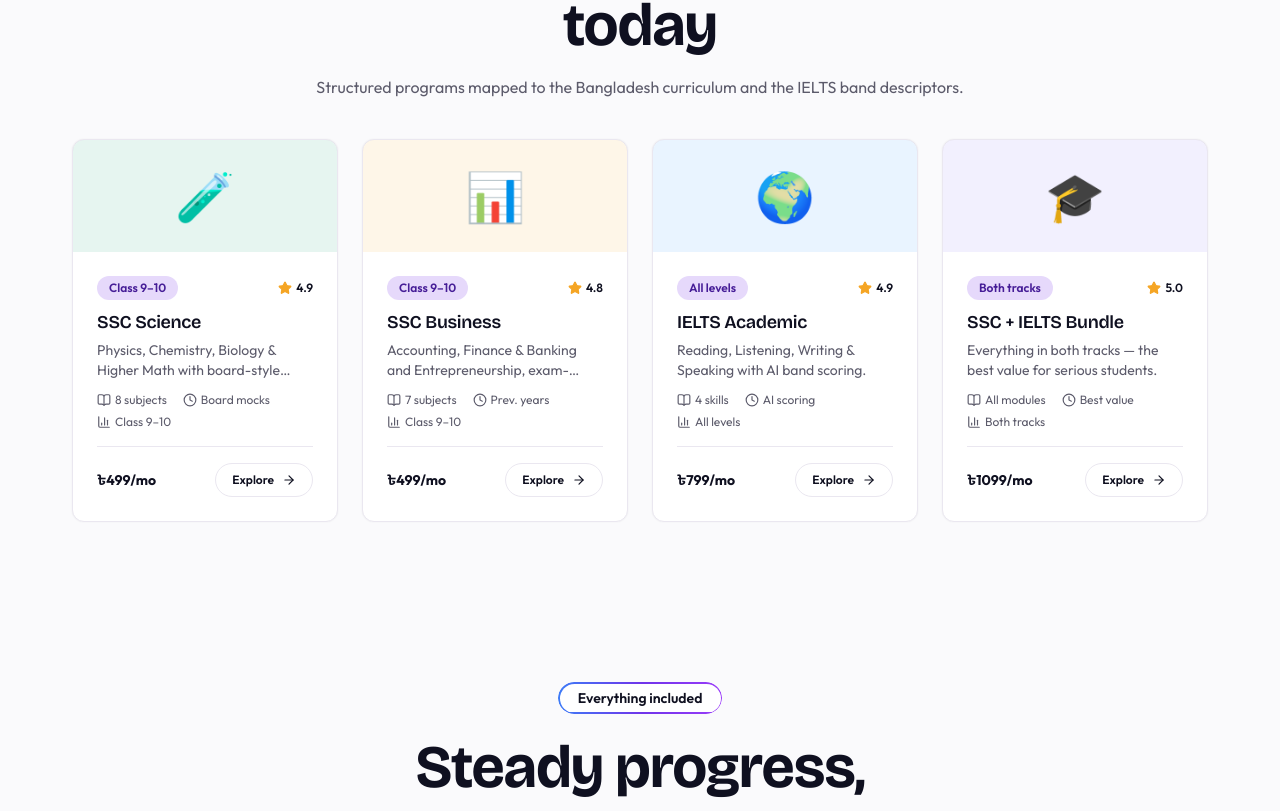
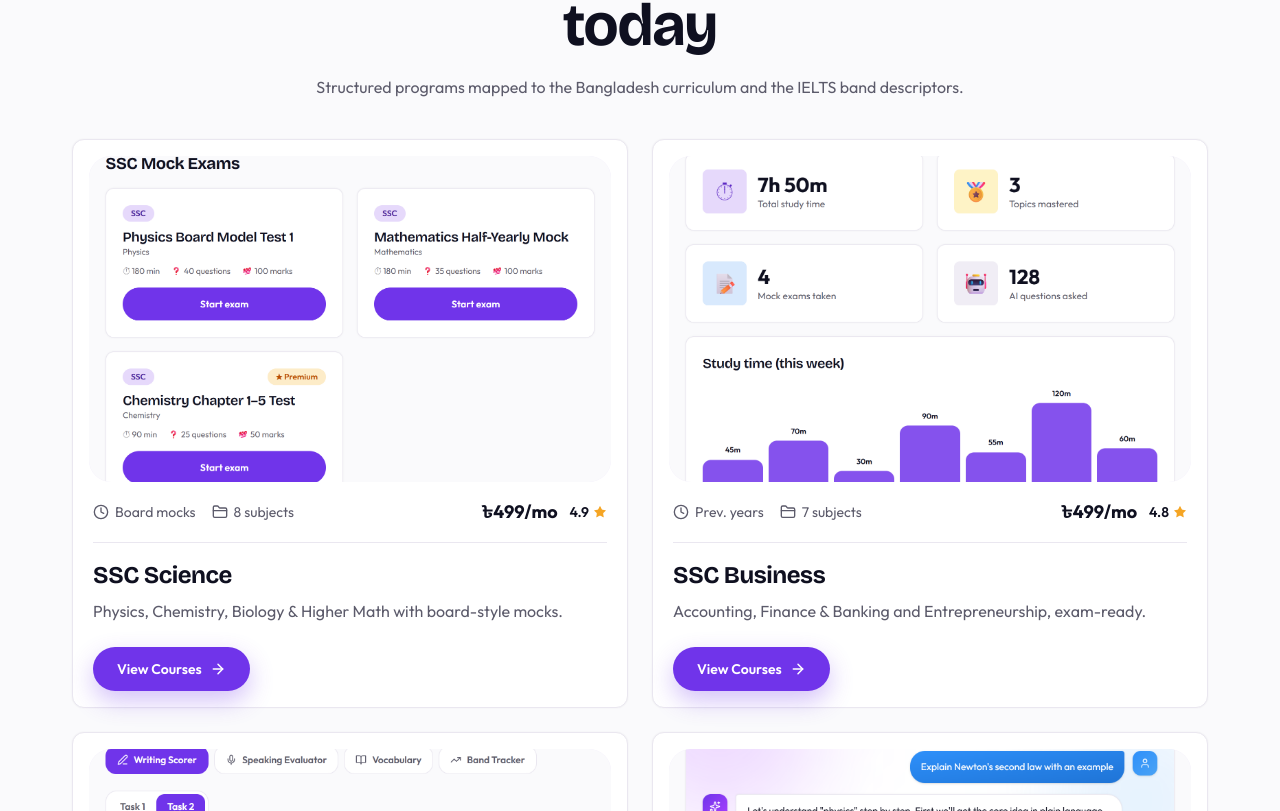
Before and after one commit to ashrafulorangetoolz/AI-Tutor, a Next.js app: page / in a window 1280 px wide. Shown: the part 3049-3860 px from the top of the page. Built offline with nearby package versions, Linux system fonts and the light colour scheme.

Commit message:
Redesign CTA section and Programs cards with modern UI
Co-Authored-By: Claude Opus 4.8 (1M context) <noreply@anthropic.com>

```diff
--- a/app/(public)/page.tsx
+++ b/app/(public)/page.tsx
@@ -106,6 +106,7 @@ const FEATURES = [
 
 const PROGRAMS = [
   {
+    image: "/feature-mock-exams.png",
     emoji: "🧪",
     color: "#0FA06E",
     title: "SSC Science",
@@ -119,6 +120,7 @@ const PROGRAMS = [
     href: "/ssc",
   },
   {
+    image: "/feature-progress.png",
     emoji: "📊",
     color: "#F5A524",
     title: "SSC Business",
@@ -132,6 +134,7 @@ const PROGRAMS = [
     href: "/ssc",
   },
   {
+    image: "/feature-ielts-scorer.png",
     emoji: "🌍",
     color: "#2E90FA",
     title: "IELTS Academic",
@@ -144,6 +147,7 @@ const PROGRAMS = [
     href: "/ielts",
   },
   {
+    image: "/feature-ai-tutor.png",
     emoji: "🎓",
     color: "#7D69EF",
     title: "SSC + IELTS Bundle",
@@ -230,7 +234,7 @@ export default function HomePage() {
           title="Pick your track and start today"
           subtitle="Structured programs mapped to the Bangladesh curriculum and the IELTS band descriptors."
         />
-        <div className="mt-10 grid gap-6 sm:grid-cols-2 lg:grid-cols-4">
+        <div className="mt-10 grid gap-6 md:grid-cols-2">
           {PROGRAMS.map((p) => (
             <ProgramCard key={p.title} {...p} />
           ))}
--- a/components/public/sections.tsx
+++ b/components/public/sections.tsx
@@ -1,6 +1,7 @@
 import Link from "next/link";
 import type { ReactNode } from "react";
-import { Check, ArrowRight, Star, Clock, BookOpen, BarChart3 } from "lucide-react";
+import { Check, ArrowRight, Star, Clock, BookOpen, BarChart3, FolderClosed } from "lucide-react";
+import Image from "next/image";
 import { Card, CardBody, Badge } from "@/components/ui/primitives";
 import { TestimonialShowcase } from "./TestimonialShowcase";
 import { ScrollReveal, Parallax } from "./Reveal";
@@ -154,6 +155,8 @@ export function CTASection({
   primaryLabel = "Get started free",
   secondaryHref,
   secondaryLabel,
+  badge = "Free to start",
+  trust = ["No credit card", "Cancel anytime", "4.9★ average rating"],
 }: {
   title: string;
   subtitle: string;
@@ -161,22 +164,76 @@ export function CTASection({
   primaryLabel?: string;
   secondaryHref?: string;
   secondaryLabel?: string;
+  badge?: string;
+  trust?: string[];
 }) {
   return (
-    <div className="overflow-hidden rounded-3xl bg-brand-500 px-6 py-12 text-center sm:px-12">
-      <h2 className="mx-auto max-w-2xl text-3xl font-bold text-white sm:text-4xl">{title}</h2>
-      <p className="mx-auto mt-3 max-w-xl text-brand-100">{subtitle}</p>
-      <div className="mt-7 flex flex-wrap justify-center gap-3">
-        <Link href={primaryHref} className="btn bg-white text-brand-600 hover:bg-brand-50">
+    <ScrollReveal>
+      <div className="relative isolate overflow-hidden rounded-[2rem] bg-gradient-to-br from-brand-600 via-brand-500 to-brand-700 px-6 py-14 text-center shadow-brand sm:px-12 sm:py-16">
+        {/* soft glow orbs */}
+        <div
+          aria-hidden
+          className="pointer-events-none absolute -left-24 -top-24 h-72 w-72 rounded-full bg-brand-400/40 blur-3xl"
+        />
+        <div
+          aria-hidden
+          className="pointer-events-none absolute -bottom-32 -right-16 h-80 w-80 rounded-full bg-fuchsia-500/30 blur-3xl"
+        />
+        {/* dotted grid overlay */}
+        <div
+          aria-hidden
+          className="pointer-events-none absolute inset-0 opacity-[0.15] [background-image:radial-gradient(circle,white_1px,transparent_1px)] [background-size:22px_22px] [mask-image:radial-gradient(ellipse_at_center,black,transparent_75%)]"
+        />
+        {/* top sheen */}
+        <div
+          aria-hidden
+          className="pointer-events-none absolute inset-x-0 top-0 h-px bg-gradient-to-r from-transparent via-white/60 to-transparent"
+        />
+
+        <div className="relative">
+          <span className="inline-flex items-center gap-1.5 rounded-full border border-white/25 bg-white/10 px-3.5 py-1.5 text-xs font-semibold text-white backdrop-blur">
+            <Star className="h-3.5 w-3.5 fill-current" strokeWidth={0} />
+            {badge}
+          </span>
+
+          <h2 className="mx-auto mt-5 max-w-2xl text-balance text-3xl font-bold tracking-tight text-white sm:text-[2.6rem] sm:leading-[1.1]">
+            {title}
+          </h2>
+          <p className="mx-auto mt-4 max-w-xl text-pretty text-base text-brand-100/90 sm:text-lg">
+            {subtitle}
+          </p>
+
+          <div className="mt-8 flex flex-wrap justify-center gap-3">
+            <Link
+              href={primaryHref}
+              className="group btn bg-white text-brand-600 shadow-lg shadow-brand-900/25 transition-all hover:-translate-y-0.5 hover:bg-brand-50 hover:shadow-xl"
+            >
               {primaryLabel}
+              <ArrowRight className="h-4 w-4 transition-transform group-hover:translate-x-1" />
             </Link>
             {secondaryHref && (
-          <Link href={secondaryHref} className="btn border border-white/40 text-white hover:bg-white/10">
+              <Link
+                href={secondaryHref}
+                className="btn border border-white/30 bg-white/5 text-white backdrop-blur transition-all hover:-translate-y-0.5 hover:border-white/60 hover:bg-white/15"
+              >
                 {secondaryLabel}
               </Link>
             )}
           </div>
+
+          {trust.length > 0 && (
+            <ul className="mt-8 flex flex-wrap items-center justify-center gap-x-5 gap-y-2 text-sm text-brand-100/80">
+              {trust.map((t) => (
+                <li key={t} className="inline-flex items-center gap-1.5">
+                  <Check className="h-4 w-4 text-white" strokeWidth={2.5} />
+                  {t}
+                </li>
+              ))}
+            </ul>
+          )}
         </div>
+      </div>
+    </ScrollReveal>
   );
 }
 
@@ -346,8 +403,9 @@ export function FeatureHighlight({
   );
 }
 
-// ---- ProgramCard: course-style card with meta chips (learnedge course grid) ----
+// ---- ProgramCard: course-style card with top image (learnedge course grid) ----
 export function ProgramCard({
+  image,
   emoji,
   color,
   title,
@@ -358,9 +416,11 @@ export function ProgramCard({
   rating,
   priceLabel,
   href,
+  ctaLabel = "View Courses",
 }: {
-  emoji: string;
-  color: string;
+  image?: string;
+  emoji?: string;
+  color?: string;
   title: string;
   description: string;
   level: string;
@@ -369,43 +429,64 @@ export function ProgramCard({
   rating: string;
   priceLabel: string;
   href: string;
+  ctaLabel?: string;
 }) {
   return (
-    <Card className="flex h-full flex-col overflow-hidden">
+    <Card className="group flex h-full flex-col p-3 transition-all hover:-translate-y-1 hover:shadow-card sm:p-4">
+      {/* top image */}
+      <div className="relative aspect-[16/10] w-full overflow-hidden rounded-2xl bg-brand-50">
+        {image ? (
+          <Image
+            src={image}
+            alt={title}
+            fill
+            sizes="(max-width: 1024px) 90vw, 560px"
+            className="object-cover transition-transform duration-500 group-hover:scale-105"
+          />
+        ) : (
           <div
-        className="flex h-28 items-center justify-center text-5xl"
-        style={{ background: `${color}1A` }}
+            className="flex h-full w-full items-center justify-center text-6xl"
+            style={{ background: `${color ?? "#7034ea"}1A` }}
           >
             <span>{emoji}</span>
           </div>
-      <CardBody className="flex flex-1 flex-col">
-        <div className="mb-2 flex items-center justify-between">
-          <Badge tone="green">{level}</Badge>
-          <span className="inline-flex items-center gap-1 text-xs font-semibold text-ink">
-            <Star className="h-3.5 w-3.5 fill-current text-warning" /> {rating}
+        )}
+      </div>
+
+      <div className="flex flex-1 flex-col px-1 pt-4">
+        {/* meta row */}
+        <div className="flex flex-wrap items-center justify-between gap-x-4 gap-y-2 border-b border-line pb-4 text-sm text-muted">
+          <div className="flex flex-wrap items-center gap-x-4 gap-y-1.5">
+            <span className="inline-flex items-center gap-1.5">
+              <Clock className="h-4 w-4" /> {duration}
+            </span>
+            <span className="inline-flex items-center gap-1.5">
+              <FolderClosed className="h-4 w-4" /> {lessons}
             </span>
           </div>
-        <h3 className="text-lg font-semibold text-ink">{title}</h3>
-        <p className="mt-1 line-clamp-2 text-sm text-muted">{description}</p>
-        <div className="mt-3 flex flex-wrap gap-x-4 gap-y-1.5 text-xs text-muted">
-          <span className="inline-flex items-center gap-1">
-            <BookOpen className="h-3.5 w-3.5" /> {lessons}
-          </span>
-          <span className="inline-flex items-center gap-1">
-            <Clock className="h-3.5 w-3.5" /> {duration}
-          </span>
-          <span className="inline-flex items-center gap-1">
-            <BarChart3 className="h-3.5 w-3.5" /> {level}
+          <div className="flex items-center gap-3">
+            <span className="text-base font-bold text-ink sm:text-lg">{priceLabel}</span>
+            <span className="inline-flex items-center gap-1 text-sm font-semibold text-ink">
+              {rating} <Star className="h-3.5 w-3.5 fill-current text-warning" strokeWidth={0} />
             </span>
           </div>
+        </div>
+
+        {/* title + description */}
+        <h3 className="mt-4 text-xl font-bold text-ink sm:text-2xl">{title}</h3>
+        <p className="mt-2 line-clamp-2 text-sm text-muted sm:text-base">{description}</p>
+
         <div className="mt-4 flex-1" />
-        <div className="flex items-center justify-between border-t border-line pt-4">
-          <span className="text-sm font-bold text-ink">{priceLabel}</span>
-          <Link href={href} className="btn-secondary !px-4 !py-2 text-xs">
-            Explore <ArrowRight className="h-3.5 w-3.5" />
+
+        {/* CTA */}
+        <Link
+          href={href}
+          className="group/cta mt-2 inline-flex items-center gap-2 self-start rounded-full bg-brand-500 px-6 py-3 text-sm font-semibold text-white shadow-brand transition-all hover:-translate-y-0.5 hover:bg-brand-600"
+        >
+          {ctaLabel}
+          <ArrowRight className="h-4 w-4 transition-transform group-hover/cta:translate-x-1" strokeWidth={2.25} />
         </Link>
       </div>
-      </CardBody>
     </Card>
   );
 }
```
Lines whose indentation alone changed are shown as unchanged.
